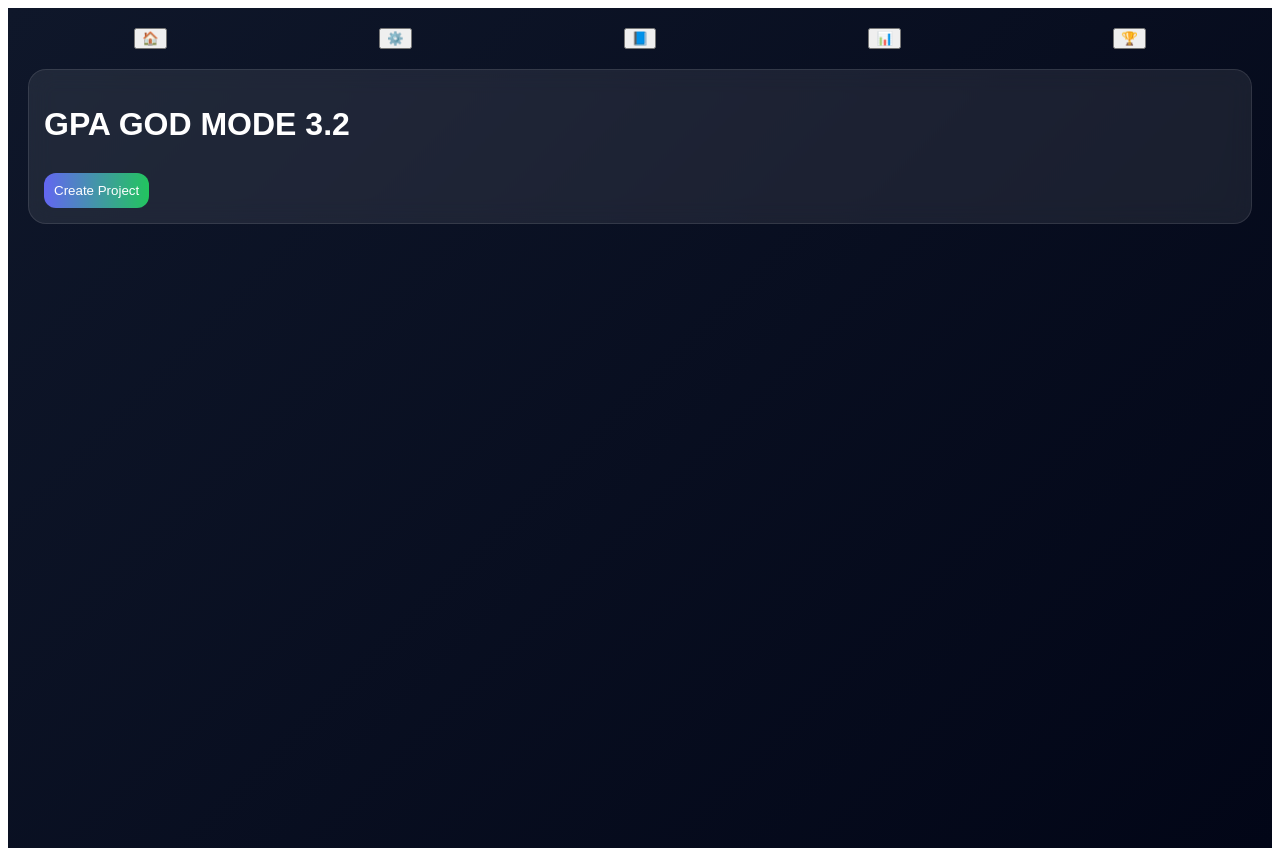
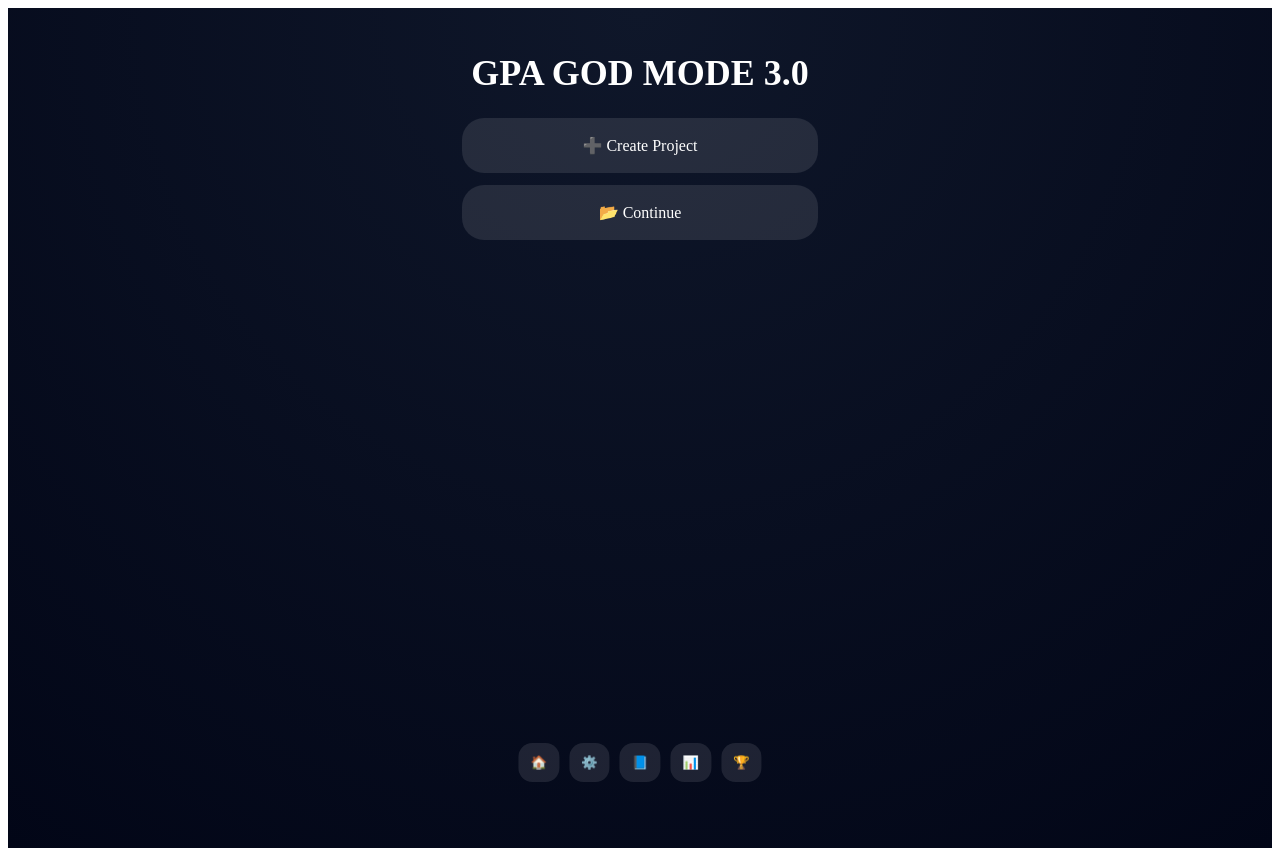
Before and after one commit to mustafaroshid99-cell/Calc-gpa, a Next.js app: page / in a window 1280 px wide. Built offline with nearby package versions, Linux system fonts and the light colour scheme.

Commit message:
Update page.js

```diff
--- a/app/page.js
+++ b/app/page.js
@@ -1,9 +1,9 @@
 "use client";
+import { useEffect, useMemo, useState } from "react";
 
-import { useState, useEffect } from "react";
-
-export default function Page() {
+export default function Home() {
   const [page, setPage] = useState("home");
+  const [anim, setAnim] = useState(false);
 
   const [examName, setExamName] = useState("");
   const [subjectCount, setSubjectCount] = useState("");
@@ -17,16 +17,46 @@ export default function Page() {
   const [viewStudent, setViewStudent] = useState(null);
   const [searchRoll, setSearchRoll] = useState("");
 
-  const go = (p) => setPage(p);
+  // Load
+  useEffect(() => {
+    try {
+      const data = localStorage.getItem("students");
+      if (data) setStudents(JSON.parse(data));
+    } catch (e) {}
+  }, []);
 
-  // INIT SUBJECTS
-  const start = () => {
-    if (!examName || !subjectCount) return;
-    setMarks(Array(Number(subjectCount)).fill(""));
-    setPage("app");
+  // Save
+  useEffect(() => {
+    localStorage.setItem("students", JSON.stringify(students));
+  }, [students]);
+
+  // UI ripple
+  const ripple = (e) => {
+    const btn = e.currentTarget;
+    const circle = document.createElement("span");
+    const size = Math.max(btn.clientWidth, btn.clientHeight);
+    const rect = btn.getBoundingClientRect();
+
+    circle.style.width = circle.style.height = size + "px";
+    circle.style.left = e.clientX - rect.left - size / 2 + "px";
+    circle.style.top = e.clientY - rect.top - size / 2 + "px";
+    circle.className = "ripple";
+
+    const old = btn.querySelector(".ripple");
+    if (old) old.remove();
+    btn.appendChild(circle);
   };
 
-  // GPA SYSTEM
+  // navigation
+  const go = (p) => {
+    setAnim(true);
+    setTimeout(() => {
+      setPage(p);
+      setAnim(false);
+    }, 200);
+  };
+
+  // grading
   const gp = (m) => {
     if (m >= 80) return 5;
     if (m >= 70) return 4;
@@ -47,217 +77,147 @@ export default function Page() {
     return "F";
   };
 
-  // ADD STUDENT
+  const start = () => {
+    if (!examName || !subjectCount) return alert("Fill all fields");
+    setMarks(Array(Number(subjectCount)).fill(""));
+    go("app");
+  };
+
+  const updateMark = (i, v) => {
+    if (v === "") return;
+    const num = Number(v);
+    if (num < 0 || num > 100) return;
+
+    const copy = [...marks];
+    copy[i] = v;
+    setMarks(copy);
+  };
+
   const addStudent = () => {
-    if (!name || !roll) return;
+    const nums = marks.map(Number);
 
-    if (students.some((s) => s.roll === roll)) {
-      alert("Student already exists");
-      return;
-    }
+    if (!name || !roll || nums.some((n) => isNaN(n))) return;
 
-    let total = 0;
-    let fail = false;
+    const total = nums.reduce((a, b) => a + b, 0);
+    const fail = nums.some((m) => m < 33);
+    const gpa = fail ? 0 : nums.reduce((a, b) => a + gp(b), 0) / nums.length;
 
-    const gpas = marks.map((m) => {
-      const v = Number(m);
-      if (v < 33) fail = true;
-      total += v;
-      return gp(v);
-    });
-
-    const gpa = fail ? 0 : gpas.reduce((a, b) => a + b, 0) / gpas.length;
-
-    const student = {
+    const obj = {
       name,
-      roll,
-      marks,
+      roll: String(roll),
       total,
-      gpa: Number(gpa.toFixed(2)),
+      gpa: +gpa.toFixed(2),
       grade: lg(gpa),
       status: fail ? "FAIL" : "PASS",
     };
 
-    setStudents([...students, student]);
+    const exists = students.find((s) => s.roll === obj.roll);
 
+    if (exists) {
+      const ok = confirm("Student exists. Update marks?");
+      if (!ok) return;
+
+      setStudents(students.map((s) => (s.roll === obj.roll ? obj : s)));
+    } else {
+      setStudents([...students, obj]);
+    }
+
+    setViewStudent(obj);
     setName("");
     setRoll("");
     setMarks(Array(Number(subjectCount)).fill(""));
   };
 
-  // SEARCH
   const search = () => {
-    setViewStudent(students.find((s) => s.roll === searchRoll) || null);
+    const s = students.find((x) => x.roll === String(searchRoll));
+    setViewStudent(s || null);
   };
 
-  // MERIT SYSTEM (SAFE + STABLE)
-  const ranked = [...students]
-    .sort((a, b) => b.gpa - a.gpa || b.total - a.total || a.roll - b.roll)
+  // MERIT LOGIC (stable)
+  const ranked = useMemo(() => {
+    return [...students]
+      .sort((a, b) =>
+        b.gpa - a.gpa || b.total - a.total || Number(a.roll) - Number(b.roll)
+      )
       .map((s, i) => ({ ...s, merit: i + 1 }));
+  }, [students]);
 
-  // SUMMARY
-  const pass = students.filter((s) => s.status === "PASS").length;
-  const fail = students.length - pass;
+  const byRoll = useMemo(() => {
+    return [...students].sort((a, b) => Number(a.roll) - Number(b.roll));
+  }, [students]);
 
-  // PDF EXPORT (simple safe version)
-  const exportPDF = () => {
-    const text = ranked
-      .map(
-        (s) =>
-          `${s.name} | Roll ${s.roll} | Merit ${s.merit} | GPA ${s.gpa} | ${s.grade}`
-      )
-      .join("\n");
+  const passCount = students.filter((s) => s.status === "PASS").length;
+  const failCount = students.filter((s) => s.status === "FAIL").length;
 
-    const blob = new Blob([text], { type: "text/plain" });
-    const url = URL.createObjectURL(blob);
+  const gradeCount = (g) => students.filter((s) => s.grade === g).length;
 
-    const a = document.createElement("a");
-    a.href = url;
-    a.download = "merit-list.txt";
-    a.click();
-  };
-
-  const styles = {
-    bg: {
-      minHeight: "100vh",
-      padding: 20,
-      background: "linear-gradient(135deg,#0f172a,#020617)",
-      color: "white",
-      fontFamily: "Arial",
-    },
-    card: {
-      background: "rgba(255,255,255,0.08)",
-      padding: 15,
-      borderRadius: 18,
-      backdropFilter: "blur(12px)",
-      border: "1px solid rgba(255,255,255,0.1)",
-      marginBottom: 15,
-      transition: "0.3s",
-    },
-    btn: {
-      padding: 10,
-      borderRadius: 12,
-      border: "none",
-      background: "linear-gradient(90deg,#6366f1,#22c55e)",
-      color: "white",
-      cursor: "pointer",
-      marginTop: 8,
-    },
-    input: {
-      width: "100%",
-      padding: 10,
-      marginTop: 8,
-      borderRadius: 10,
-      border: "none",
-      background: "rgba(255,255,255,0.1)",
-      color: "white",
-      outline: "none",
-    },
-    nav: {
-      display: "flex",
-      justifyContent: "space-around",
-      marginBottom: 20,
-      fontSize: 18,
-    },
-  };
+  const printPDF = () => window.print();
 
   return (
     <div style={styles.bg}>
+
+      <style>{`
+        .ripple{position:absolute;border-radius:50%;transform:scale(0);animation:ripple .6s linear;background:rgba(255,255,255,.4)}
+        @keyframes ripple{to{transform:scale(4);opacity:0}}
+
+        .fade{animation:fade .25s ease}
+        @keyframes fade{from{opacity:.4;transform:translateY(10px)}to{opacity:1;transform:translateY(0)}}
+
+        input{width:100%;margin-top:8px;padding:10px;border-radius:12px;border:none;background:rgba(255,255,255,0.1);color:white;outline:none}
+      `}</style>
+
       {/* NAV */}
       <div style={styles.nav}>
-        <button onClick={() => go("home")}>🏠</button>
-        <button onClick={() => go("setup")}>⚙️</button>
-        <button onClick={() => go("app")}>📘</button>
-        <button onClick={() => go("summary")}>📊</button>
-        <button onClick={() => go("merit")}>🏆</button>
+        {["🏠","⚙️","📘","📊","🏆"].map((ic,i)=>(
+          <button key={i} type="button" style={styles.navBtn} onClick={(e)=>{ripple(e);go(["home","setup","app","summary","merit"][i]);}}>{ic}</button>
+        ))}
       </div>
+
+      <div className={anim ? "fade" : ""}>
 
         {/* HOME */}
         {page === "home" && (
-        <div style={styles.card}>
-          <h1>GPA GOD MODE 3.2</h1>
-          <button style={styles.btn} onClick={() => go("setup")}>
-            Create Project
-          </button>
+          <div style={styles.center}>
+            <h1 style={styles.title}>GPA GOD MODE 3.0</h1>
+            <div style={styles.cardBtn} onClick={(e)=>{ripple(e);go("setup");}}>➕ Create Project</div>
+            <div style={styles.cardBtn} onClick={(e)=>{ripple(e);go("app");}}>📂 Continue</div>
           </div>
         )}
 
         {/* SETUP */}
         {page === "setup" && (
           <div style={styles.card}>
-          <h3>Setup</h3>
-          <input
-            style={styles.input}
-            placeholder="Exam Name"
-            value={examName}
-            onChange={(e) => setExamName(e.target.value)}
-          />
-          <input
-            style={styles.input}
-            placeholder="Subjects"
-            value={subjectCount}
-            onChange={(e) => setSubjectCount(e.target.value)}
-          />
-          <button style={styles.btn} onClick={start}>
-            Start
-          </button>
+            <h2>Setup</h2>
+            <input placeholder="Exam Name" value={examName} onChange={(e)=>setExamName(e.target.value)} />
+            <input placeholder="Subjects" value={subjectCount} onChange={(e)=>setSubjectCount(e.target.value)} />
+            <button type="button" style={styles.primary} onClick={(e)=>{ripple(e);start();}}>Start</button>
           </div>
         )}
 
         {/* APP */}
         {page === "app" && (
           <div style={styles.card}>
-          <h3>{examName}</h3>
+            <h2>{examName}</h2>
 
-          <input
-            style={styles.input}
-            placeholder="Name"
-            value={name}
-            onChange={(e) => setName(e.target.value)}
-          />
-          <input
-            style={styles.input}
-            placeholder="Roll"
-            value={roll}
-            onChange={(e) => setRoll(e.target.value)}
-          />
+            <input placeholder="Name" value={name} onChange={(e)=>setName(e.target.value)} />
+            <input placeholder="Roll" value={roll} onChange={(e)=>setRoll(e.target.value)} />
 
-          {marks.map((m, i) => (
-            <input
-              key={i}
-              style={styles.input}
-              type="number"
-              placeholder={`Subject ${i + 1}`}
-              value={m}
-              onChange={(e) => {
-                const c = [...marks];
-                c[i] = e.target.value;
-                setMarks(c);
-              }}
-            />
+            {marks.map((m,i)=>(
+              <input key={i} type="number" value={m} placeholder={`Sub ${i+1}`} onChange={(e)=>updateMark(i,e.target.value)} />
             ))}
 
-          <button style={styles.btn} onClick={addStudent}>
-            Add Student
-          </button>
+            <button type="button" style={styles.primary} onClick={(e)=>{ripple(e);addStudent();}}>Add Student</button>
 
-          <input
-            style={styles.input}
-            placeholder="Search Roll"
-            value={searchRoll}
-            onChange={(e) => setSearchRoll(e.target.value)}
-          />
-          <button style={styles.btn} onClick={search}>
-            Search
-          </button>
+            <input placeholder="Search Roll" value={searchRoll} onChange={(e)=>setSearchRoll(e.target.value)} />
+            <button type="button" style={styles.secondary} onClick={(e)=>{ripple(e);search();}}>Search</button>
 
             {viewStudent && (
-            <div style={styles.card}>
+              <div style={styles.result}>
                 <h3>{viewStudent.name}</h3>
                 <p>Roll: {viewStudent.roll}</p>
                 <p>Total: {viewStudent.total}</p>
                 <p>GPA: {viewStudent.gpa}</p>
-              <p>{viewStudent.grade} - {viewStudent.status}</p>
+                <p>{viewStudent.grade} ({viewStudent.status})</p>
               </div>
             )}
           </div>
@@ -266,29 +226,61 @@ export default function Page() {
         {/* SUMMARY */}
         {page === "summary" && (
           <div style={styles.card}>
-          <h3>Summary</h3>
-          <p>Total: {students.length}</p>
-          <p>Pass: {pass}</p>
-          <p>Fail: {fail}</p>
+            <h2>Summary</h2>
+            <p>PASS: {passCount} | FAIL: {failCount}</p>
+            <p>A+: {gradeCount("A+")} | A: {gradeCount("A")} | A-: {gradeCount("A-")}</p>
           </div>
         )}
 
         {/* MERIT */}
         {page === "merit" && (
           <div style={styles.card}>
-          <h3>Merit List</h3>
+            <h2>Merit Table</h2>
 
-          <button style={styles.btn} onClick={exportPDF}>
-            Export Merit File
-          </button>
+            <button type="button" style={styles.primary} onClick={printPDF}>Export PDF</button>
 
-          {ranked.map((s) => (
-            <div key={s.roll}>
-              {s.name} (Roll {s.roll}) → #{s.merit} | GPA {s.gpa} | {s.grade}
+            <div style={styles.tableHead}>
+              <span>Name</span><span>Roll</span><span>Merit</span><span>Total</span><span>GPA</span><span>LG</span>
             </div>
-          ))}
+
+            {byRoll.map((s) => {
+              const m = ranked.find((r) => r.roll === s.roll)?.merit;
+              return (
+                <div key={s.roll} style={styles.tableRow}>
+                  <span>{s.name}</span>
+                  <span>{s.roll}</span>
+                  <span>{m}</span>
+                  <span>{s.total}</span>
+                  <span>{s.gpa}</span>
+                  <span>{s.grade}</span>
+                </div>
+              );
+            })}
+
           </div>
         )}
+
+      </div>
     </div>
   );
 }
+
+const styles = {
+  bg:{minHeight:"100vh",padding:20,background:"radial-gradient(circle at top,#0f172a,#020617)",color:"white"},
+  center:{textAlign:"center"},
+  title:{fontSize:36,fontWeight:"bold"},
+
+  card:{padding:20,borderRadius:24,background:"rgba(255,255,255,0.08)",backdropFilter:"blur(20px)"},
+  cardBtn:{margin:"12px auto",padding:18,maxWidth:320,borderRadius:22,background:"rgba(255,255,255,0.1)",cursor:"pointer"},
+
+  primary:{marginTop:10,padding:12,borderRadius:14,border:"none",background:"linear-gradient(135deg,#6366f1,#3b82f6)",color:"white"},
+  secondary:{marginTop:10,padding:12,borderRadius:14,border:"1px solid #94a3b8",background:"transparent",color:"white"},
+
+  result:{marginTop:12,padding:14,borderRadius:14,background:"rgba(59,130,246,0.2)"},
+
+  nav:{position:"fixed",bottom:18,left:"50%",transform:"translateX(-50%)",display:"flex",gap:10},
+  navBtn:{padding:12,borderRadius:14,border:"none",background:"rgba(255,255,255,0.1)",color:"white",position:"relative",overflow:"hidden"},
+
+  tableHead:{display:"grid",gridTemplateColumns:"repeat(6,1fr)",marginTop:10,fontWeight:"bold"},
+  tableRow:{display:"grid",gridTemplateColumns:"repeat(6,1fr)",marginTop:6,padding:8,borderRadius:10,background:"rgba(255,255,255,0.08)"}
+};
```
Lines whose indentation alone changed are shown as unchanged.
